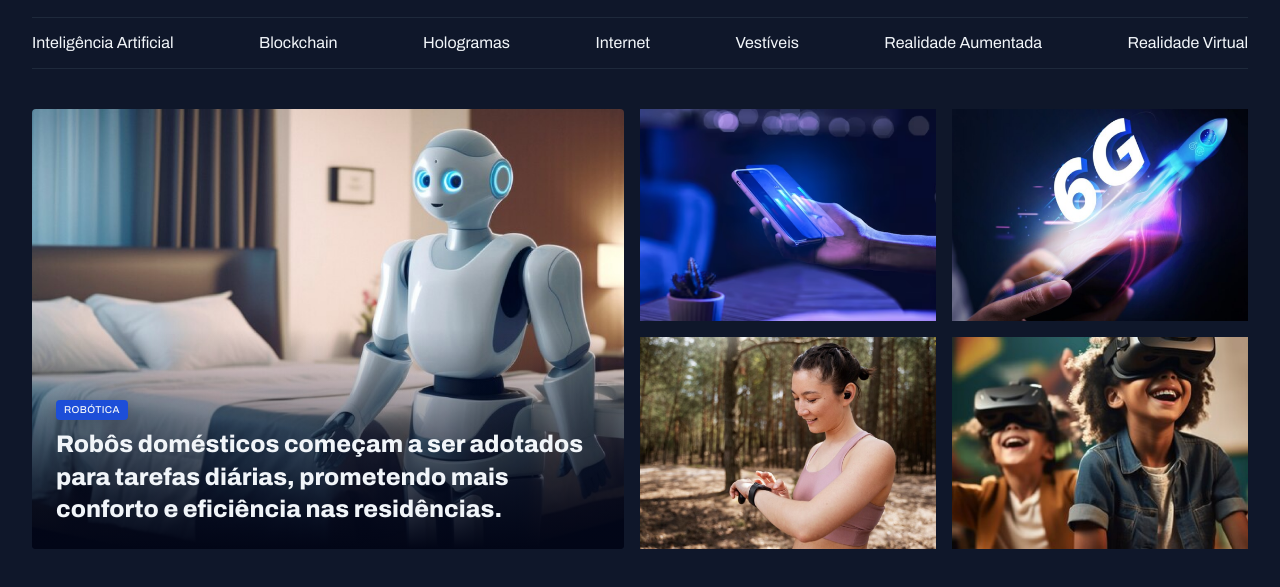
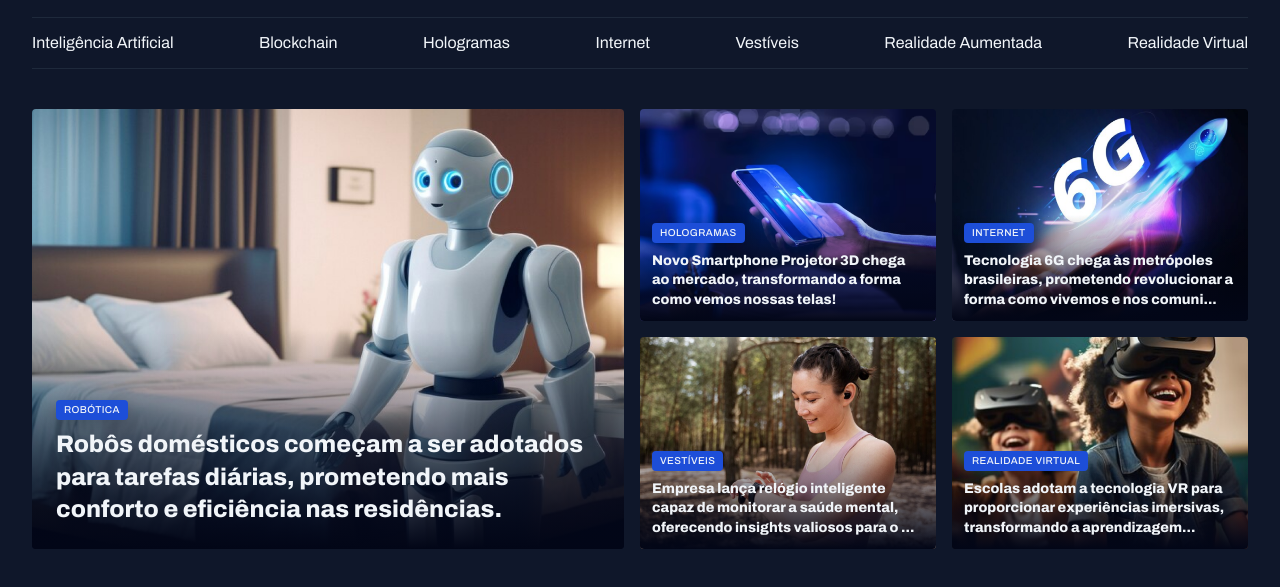
Before and after one commit to LeoTGobbi/portal-noticias, a plain HTML site: page index.html in a window 1280 px wide. Shown: the part 55-642 px from the top of the page. Drawn offline with Linux system fonts and the light colour scheme.

Commit message:
finalizando a seção destaques

```diff
--- a/index.html
+++ b/index.html
@@ -41,7 +41,7 @@
   <main class="grid container">
     <section id="featured" class="grid grid-flow-col gap-16">
       <figure class="card">
-        <img src="assets/images/Image 01.png" alt="">
+        <img src="assets/images/Image 01.png" alt="Robôs domésticos começam a ser adotados para tarefas diárias, prometendo mais conforto e eficiência nas residências.">
 
         <figcaption>
           <span class="content-tag">robótica</span>
@@ -52,21 +52,45 @@
       </figure>
 
       <div class="grid  grid-cols-2 gap-16">
-        <div>
-          <img src="assets/images/Image 02.png" alt="">
-        </div>
+        <figure class="card">
+          <img src="assets/images/Image 02.png" alt="Novo Smartphone Projetor 3D chega ao mercado, transformando a forma como vemos nossas telas!">
+          <figcaption>
+          <span class="content-tag">Hologramas</span>
+          <h2 class="text-lg">
+            Novo Smartphone Projetor 3D chega ao mercado, transformando a forma como vemos nossas telas!
+          </h2>
+        </figcaption>
+        </figure>
 
-        <div>
-          <img src="assets/images/Image 03.png" alt="">
-        </div>
+        <figure class="card">
+          <img src="assets/images/Image 03.png" alt="Tecnologia 6G chega às metrópoles brasileiras, prometendo revolucionar a forma como vivemos e nos comunicamos.">
+          <figcaption>
+          <span class="content-tag">Internet</span>
+          <h2 class="text-lg">
+            Tecnologia 6G chega às metrópoles brasileiras, prometendo revolucionar a forma como vivemos e nos comuni...
+          </h2>
+        </figcaption>
+        </figure>
 
-        <div>
-          <img src="assets/images/Image 04.png" alt="">
-        </div>
+        <figure class="card">
+          <img src="assets/images/Image 04.png" alt="Empresa lança relógio inteligente capaz de monitorar a saúde mental, oferecendo insights valiosos para o bem-estar pessoal.">
+          <figcaption>
+          <span class="content-tag">Vestíveis</span>
+          <h2 class="text-lg">
+            Empresa lança relógio inteligente capaz de monitorar a saúde mental, oferecendo insights valiosos para o ...
+          </h2>
+        </figcaption>
+        </figure>
 
-        <div>
-          <img src="assets/images/Image 05.png" alt="">
-        </div>
+        <figure class="card">
+          <img src="assets/images/Image 05.png" alt="Escolas adotam a tecnologia VR para proporcionar experiências imersivas, transformando a aprendizagem tradicional.">
+          <figcaption>
+          <span class="content-tag">Realidade Virtual</span>
+          <h2 class="text-lg">
+            Escolas adotam a tecnologia VR para proporcionar experiências imersivas, transformando a aprendizagem...
+          </h2>
+        </figcaption>
+        </figure>
       </div>
     </section>
 
--- a/styles/sections.css
+++ b/styles/sections.css
@@ -26,6 +26,10 @@
 
       padding: 24px;
 
+      &:has(.text-lg) {
+        padding: 12px;
+      }
+
       h2 {
         margin-top: 8px;
       }
```
